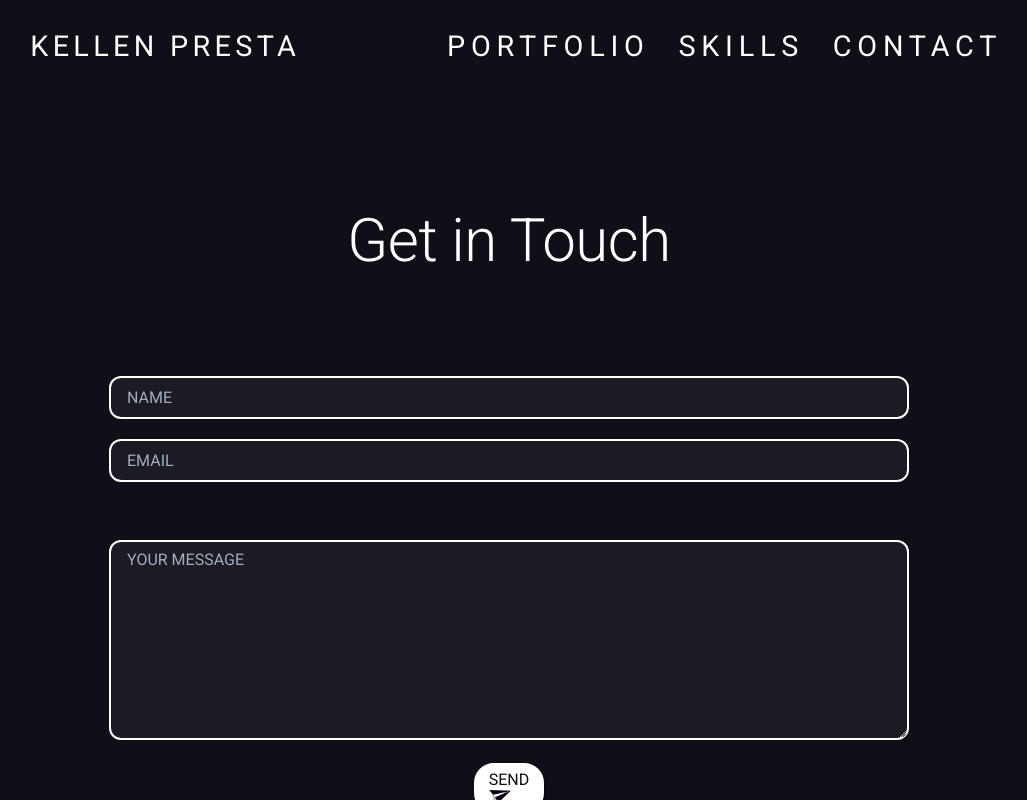
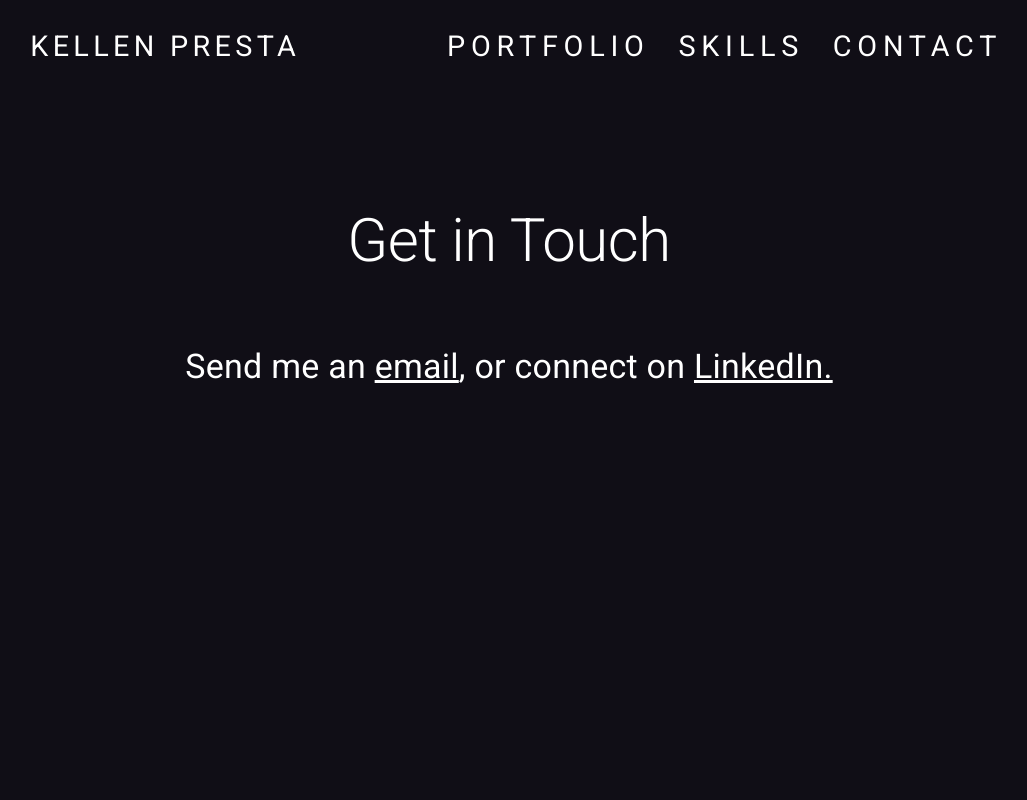
Before and after one commit to kpresta04/react-portfolio, a React (Create React App) app: page /contact in a window 1280 px wide. Shown: the whole page, without its empty margins (131-1158 px from the left). Built offline with nearby package versions, Linux system fonts and the light colour scheme.

Commit message:
contact page changed

```diff
--- a/src/components/contact/Contact.js
+++ b/src/components/contact/Contact.js
@@ -1,38 +1,51 @@
 import React from "react";
 import "./contact.scss";
 import HeroText from "../HeroText/HeroText.component";
+import Typography from "@material-ui/core/Typography";
+import { makeStyles } from "@material-ui/core/styles";
+
+const useStyles = makeStyles({
+	root: {
+		width: "100%",
+		maxWidth: 800,
+		minHeight: "50vh",
+		justifyContent: "center",
+		textAlign: "center",
+		margin: "0 auto",
+	},
+
+	links: {
+		textDecoration: "underline",
+
+		"&:hover": {
+			color: "#3f51b5",
+		},
+	},
+});
 
 export default function Contact() {
+	const classes = useStyles();
 	return (
 		<div className="fade-in-fast">
 			<section id="contact">
 				<HeroText text="Get in Touch" />
 
-				<form
-					id="contactForm"
-					onSubmit={(e) => {
-						e.preventDefault();
-						console.log("submitted");
-					}}
-				>
-					<input name="name" type="text" placeholder="NAME" />
-					<input name="email" type="email" placeholder="EMAIL" />
-					<textarea
-						name="message"
-						placeholder="YOUR MESSAGE"
-						cols="30"
-						rows="10"
-					></textarea>
-					<button id="sendBtn" className="button">
-						Send
-						<img
-							style={{ height: "1em" }}
-							id="planeImg"
-							alt="Send Button"
-							src="./assets/images/planeHover.jpg"
-						></img>
-					</button>
-				</form>
+				<div className={classes.root}>
+					<Typography variant="h4" gutterBottom>
+						Send me an{" "}
+						<a className={classes.links} href="mailto:kpresta04@gmail.com">
+							email
+						</a>
+						{", "}
+						or connect on{" "}
+						<a
+							className={classes.links}
+							href="https://www.linkedin.com/in/kellen-presta-986215198/"
+						>
+							LinkedIn.
+						</a>
+					</Typography>
+				</div>
 			</section>
 		</div>
 	);
```
Also changed, not shown: public/assets/images/tomatoTracker12x9.png (added), public/assets/images/tomatoTracker14x9.png (added).
